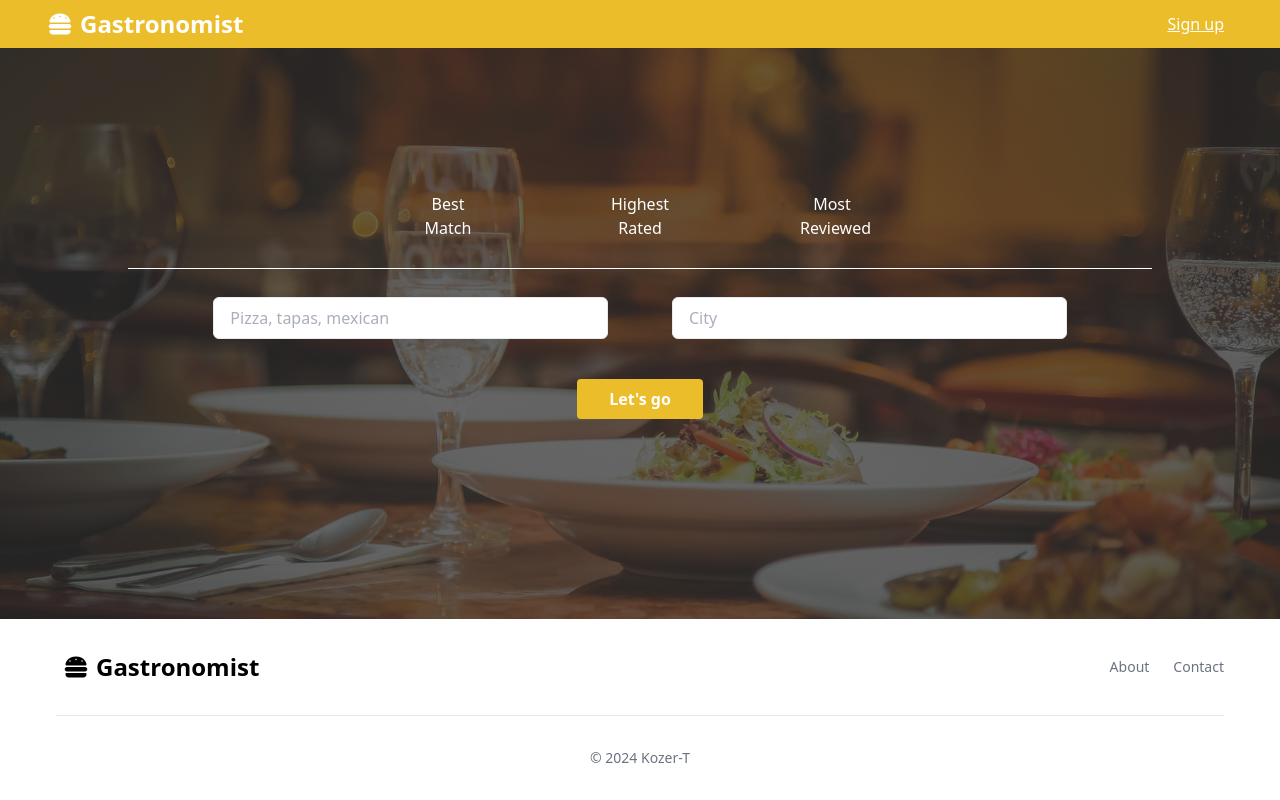
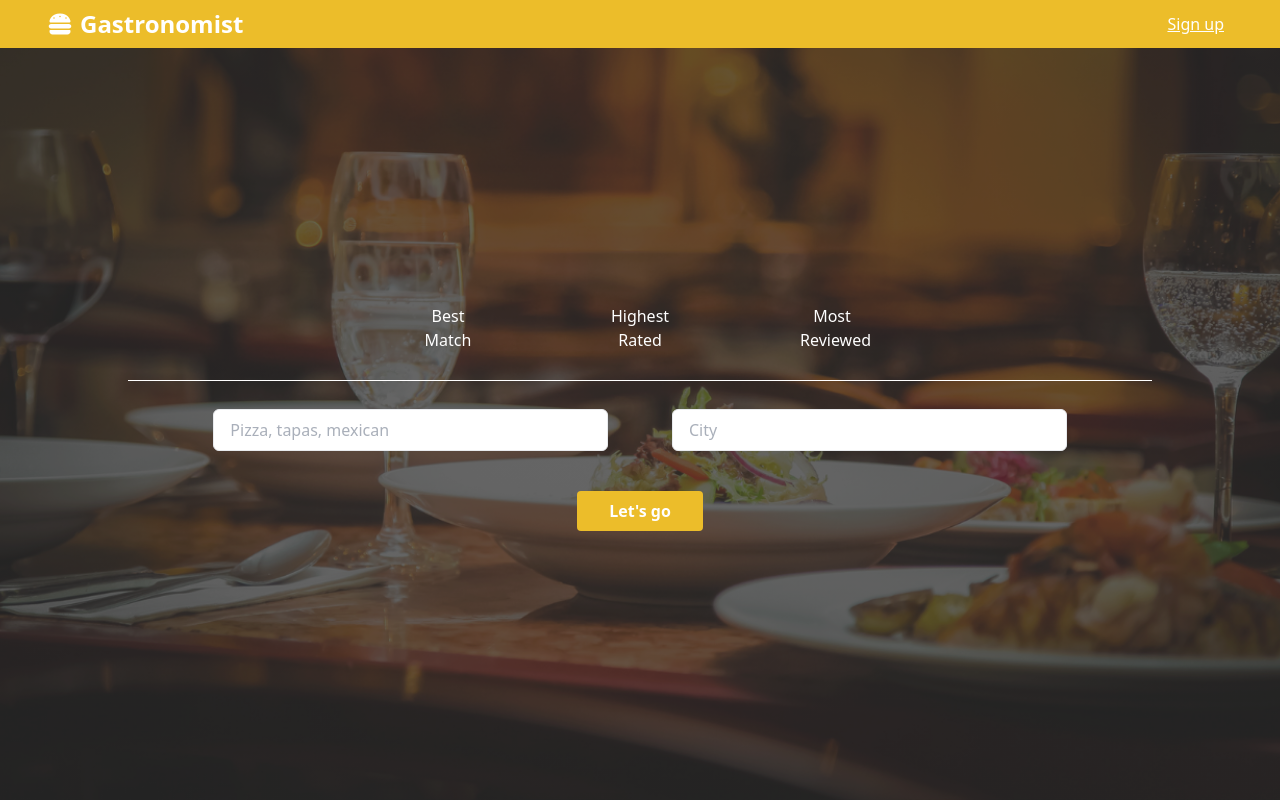
Before and after one commit to KozerT/Gastrognomist, a React (Create React App) app: page / in a window 1280 px wide. Shown: the top 800 px of the page. Built offline with nearby package versions, Linux system fonts and the light colour scheme; no server answers.

Commit message:
style: footer positioning

```diff
--- a/src/App.jsx
+++ b/src/App.jsx
@@ -9,7 +9,7 @@ import { SearchProvider } from "./contexts/SearchContext";
 function App() {
   return (
     <SearchProvider>
-      <div className=" App">
+      <div className=" App" >
         <Routes>
           <Route path="/" exact element={<Home />} />
           <Route path="/search-results" element={<SearchResults />} />
--- a/src/components/BusinessList.jsx
+++ b/src/components/BusinessList.jsx
@@ -7,7 +7,7 @@ const BusinessList = ({ businesses }) => {
   }
 
   return (
-    <section className="flex flex-wrap justify-center gap-24">
+    <section className="flex flex-wrap items-start justify-center flex-grow gap-24">
       {businesses.map((business) => (
         <Business key={business.id} business={business} />
       ))}
--- a/src/components/Footer.jsx
+++ b/src/components/Footer.jsx
@@ -10,10 +10,10 @@ const Footer = () => {
   ];
 
   return (
-    <footer className="absolute bottom-0 w-full px-10 bg-white shadow dark:bg-gray-900">
+    <footer className="w-full bg-white shadow dark:bg-gray-900">
       <div className="w-full max-w-screen-xl p-4 mx-auto md:py-8">
-        <div className="sm:flex sm:items-center sm:justify-between">
-          <p className="flex items-center mb-4 space-x-3 sm:mb-0 rtl:space-x-reverse">
+        <div className="flex flex-wrap items-center justify-between">
+          <p className="flex items-center mb-4 space-x-3 rtl:space-x-reverse">
             <Link
               className="self-center text-2xl font-semibold whitespace-nowrap dark:text-white"
               to="/"
@@ -22,7 +22,7 @@ const Footer = () => {
               Gastronomist
             </Link>
           </p>
-          <ul className="flex flex-wrap items-center mb-6 text-sm font-medium text-gray-500 sm:mb-0 dark:text-gray-400">
+          <ul className="flex flex-wrap items-center mb-6 text-sm font-medium text-gray-500 dark:text-gray-400">
             {links.map((link, index) => (
               <li key={index}>
                 <Link to={link.path} className={`hover:underline ${index < links.length - 1 ? 'me-4 md:me-6' : ''}`}>
@@ -33,7 +33,7 @@ const Footer = () => {
           </ul>
         </div>
         <hr className="my-6 border-gray-200 sm:mx-auto dark:border-gray-700 lg:my-8" />
-        <span className="block text-sm text-gray-500 sm:text-center dark:text-gray-400">
+        <span className="block text-sm text-gray-500 dark:text-gray-400">
           © 2024{" "}
           <a href="https://github.com/KozerT" className="hover:underline">
             Kozer-T
--- a/src/components/SearchBar.jsx
+++ b/src/components/SearchBar.jsx
@@ -58,14 +58,14 @@ const SearchBar = ({ searchYelp }) => {
 
   return (
     <section
-      className="flex flex-col items-center bg-fixed bg-center bg-cover py-36 gap-y-7 min-h-fit"
+      className="flex flex-col items-center justify-center gap-24 gap-y-7  mt-[20%]"
     >
       <ul className="flex justify-center w-9/12 max-w-screen-xl px-4 text-white gap-x-32">
         {renderSortByOptions()}
       </ul>
       <hr className="w-[80%] border-1 border-white max-w-screen-xl" />
       <form
-        className="flex justify-around w-8/12 max-w-screen-xl gap-16 rounded-md"
+        className="flex justify-around w-8/12 max-w-screen-xl gap-16 rounded-md "
         onSubmit={handleSubmit}
       >
         <input
@@ -89,6 +89,7 @@ const SearchBar = ({ searchYelp }) => {
       >
         Let's go
       </button>
+
     </section>
   );
 };
--- a/src/index.css
+++ b/src/index.css
@@ -8,9 +8,9 @@
   padding: 0;
 }
 
-html,
-body,
-.App,
-#root {
-  height: 100dvh;
+.App{
+  min-height: 100%;
+  display: grid;
+  grid-template-rows: auto 1fr auto;
+  grid-template-columns: 100%;
 }
--- a/src/pages/Home.jsx
+++ b/src/pages/Home.jsx
@@ -21,7 +21,7 @@ const Home = () => {
   return (
     <SearchProvider>
       <div
-        className="relative min-h-screen"
+        className="h-screen bg-fixed bg-center bg-no-repeat bg-cover "
            style={{
             backgroundImage: `linear-gradient(rgba(0, 0, 0, 0.7), rgba(0, 0, 0, 0.7)), url(${mainImage})`,
             opacity: 0.86,
--- a/src/pages/SearchResults.jsx
+++ b/src/pages/SearchResults.jsx
@@ -30,9 +30,11 @@ const SearchResults = () => {
 
   return (
     <SearchProvider>
+      <div className="relative min">
       <Header showSearchFields={true} />
-      <div className="container py-8 mx-auto">
+      <div className="container py-8 mx-auto min">
         <BusinessList businesses={businesses} />
+      </div>
       </div>
     </SearchProvider>
   );
```
Also changed, not shown: 1 other file (tests, documents, lock files or other folders).
